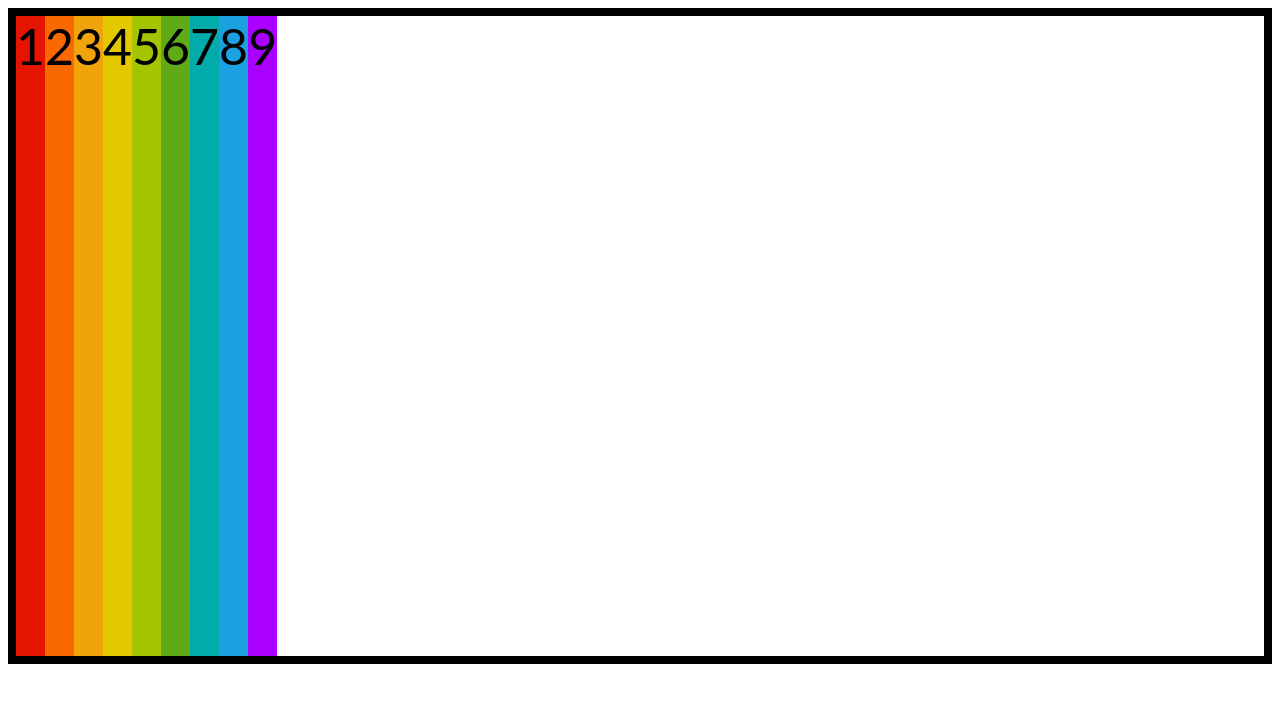
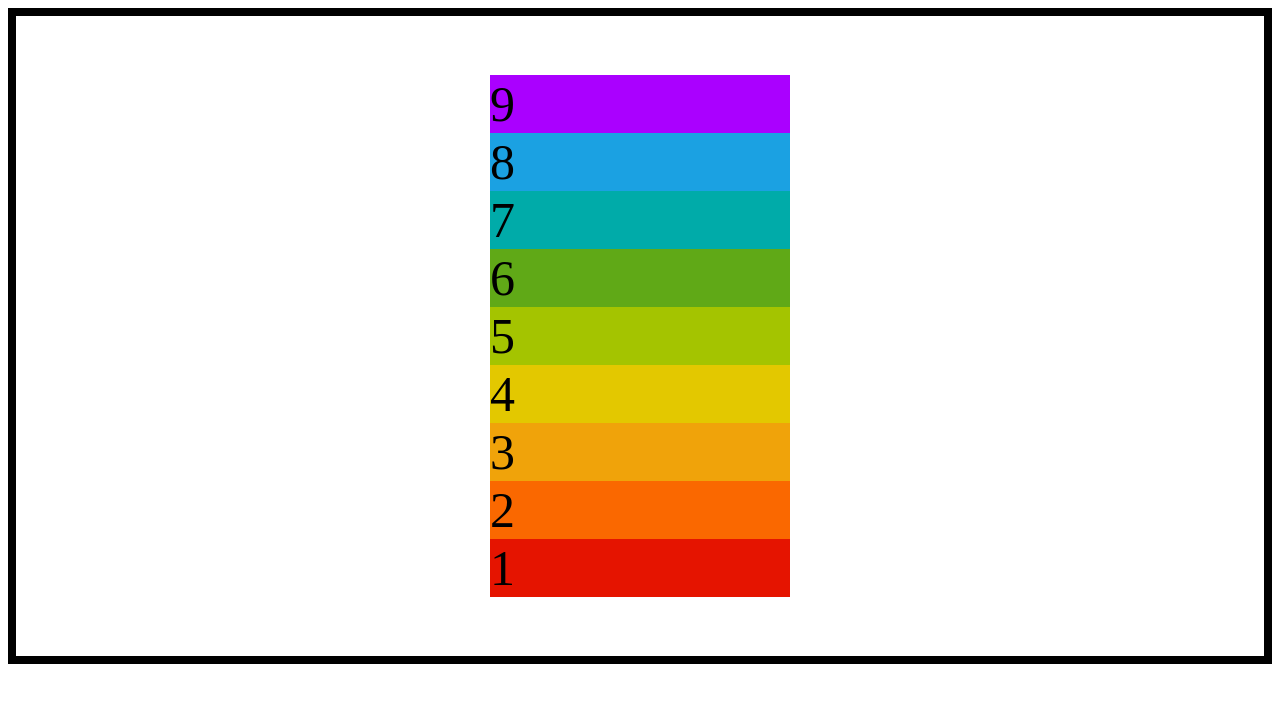
Before and after one commit to jesseraypaulsen/flexbox-demo, a plain HTML site: page index.html in a window 1280 px wide. Drawn offline with Linux system fonts and the light colour scheme.

Commit message:
fsidjfoisdjfi

```diff
--- a/styles.css
+++ b/styles.css
@@ -3,12 +3,16 @@
   display: flex;
   border: 8px solid black;
   height: 80vh;
+  flex-direction: column-reverse; /* default: row */
+  flex-wrap: wrap-reverse; /* default: nowrap */
+  justify-content: center; /* default: flex-start */
+  align-items: center; /* default: stretch */
 }
 
 .box {
   font-size: 50px;
-  font-family: lato;
   box-sizing: border-box;
+  width: 300px;
 }
 
 .box-1 { background-color: #e51400; }
```
